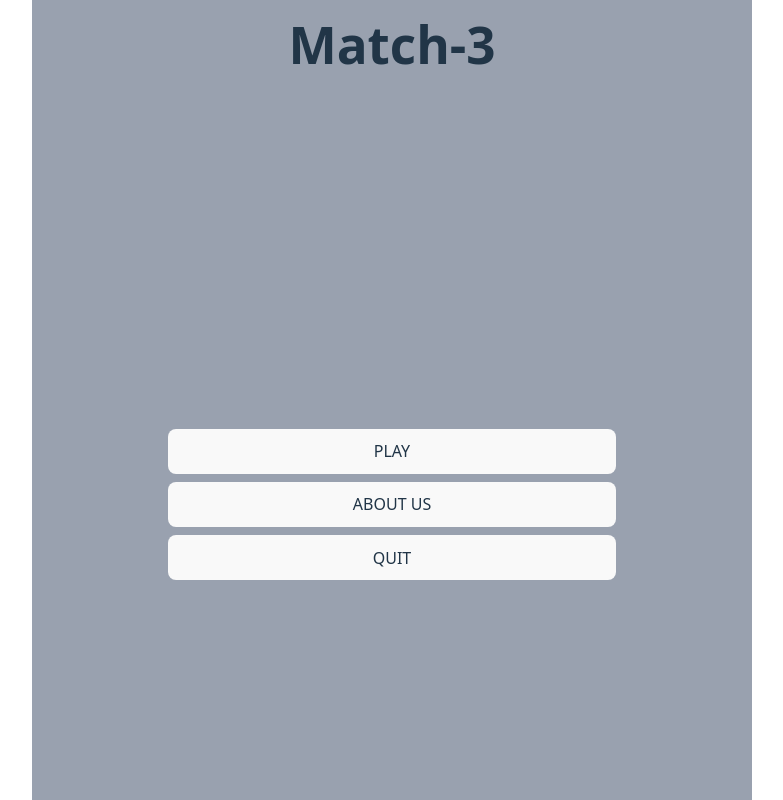
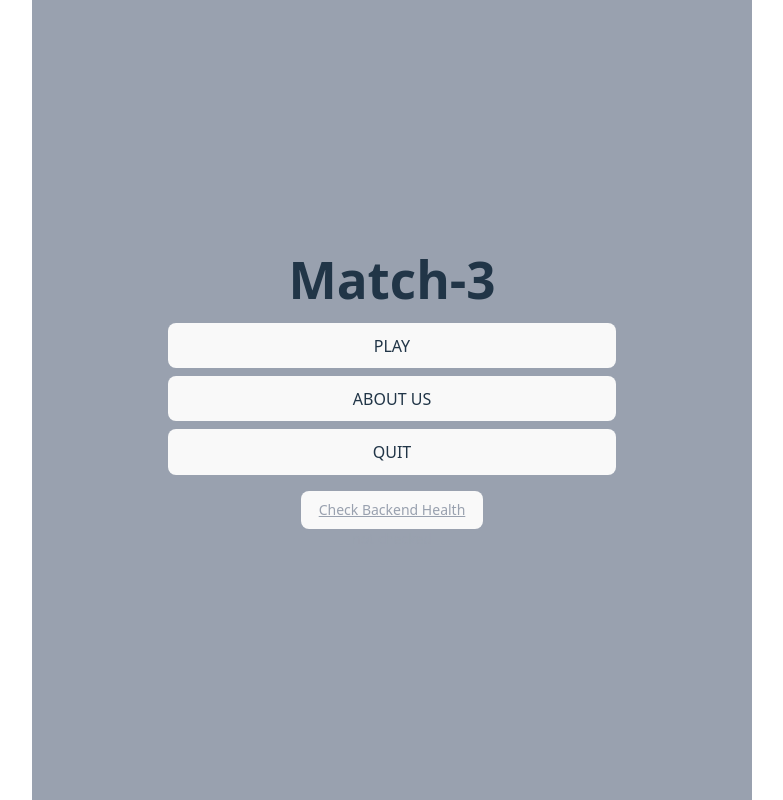
Before and after one commit to jan-ninh/match3-frontend, a React (Vite) app: page / in a window 1280 px wide. Shown: the top 800 px of the page, without its empty margins (248-1031 px from the left). Built offline with nearby package versions, Linux system fonts and the light colour scheme; no server answers.

Commit message:
edit start page

```diff
--- a/src/pages/GameStartPage.tsx
+++ b/src/pages/GameStartPage.tsx
@@ -11,6 +11,7 @@ const GameStartPage = () => {
   const navigate = useNavigate();
   const [health, setHealth] = useState<string>('not checked');
 
+  // Simple navigation handlers (no memoization needed here)
   const handleStart = () => {
     navigate('/game-map');
   };
@@ -23,6 +24,7 @@ const GameStartPage = () => {
     navigate('/');
   };
 
+  // Temporary helper for backend health check (dev/testing only)
   const checkHealth = async () => {
     try {
       const res = await apiRequest<HealthResponse>('/health');
@@ -35,13 +37,14 @@ const GameStartPage = () => {
 
   return (
     <>
-      <h1 className="text-3xl font-bold mb-4 text-center p-4">Match-3</h1>
-      <div className="min-h-screen flex items-center justify-center">
+      <div className="min-h-screen flex items-center justify-center p-4">
+        <div className="text-center">
+          <h1 className="text-3xl font-bold mb-4">Match-3</h1>
+
           <div className="flex flex-col space-y-2 items-center">
             <Button onClick={handleStart} label="PLAY" />
             <Button onClick={handleAboutUs} label="ABOUT US" />
             <Button onClick={handleQuit} label="QUIT" />
-        </div>
           </div>
 
           <div className="mt-4 text-sm text-gray-400">
@@ -50,6 +53,8 @@ const GameStartPage = () => {
             </button>
             <p>{health}</p>
           </div>
+        </div>
+      </div>
     </>
   );
 };
```
Lines whose indentation alone changed are shown as unchanged.
